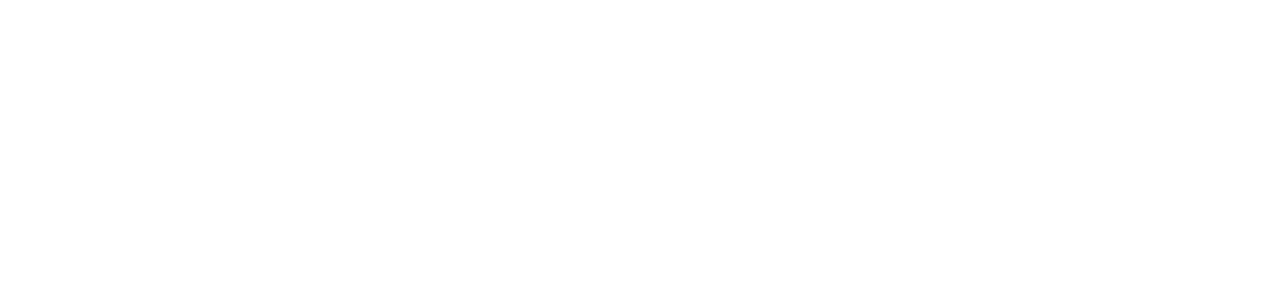
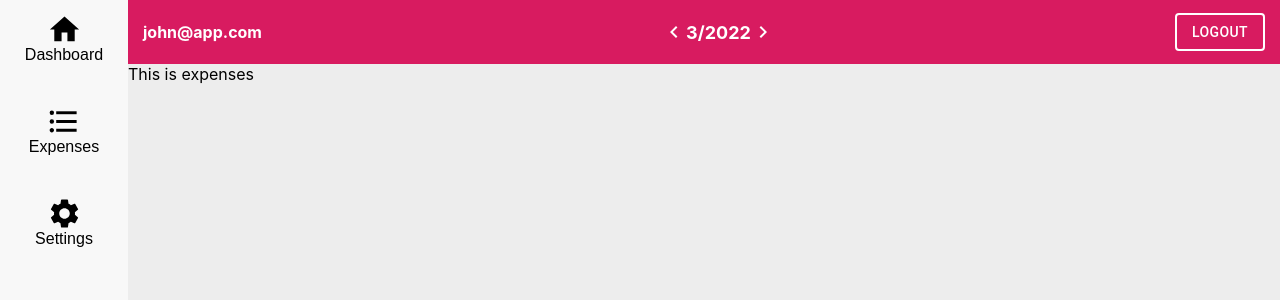
Before and after one commit to jilh/budget, a React (Create React App) app: page /app/expenses in a window 1280 px wide. Before the commit this address had no page. Shown: the top 300 px of the page. Built offline with nearby package versions, Linux system fonts and the light colour scheme.

Commit message:
Adde Settings and Expenses routing

```diff
--- a/src/App.css
+++ b/src/App.css
@@ -1,4 +1,151 @@
-.App {
+.dashboard-wrapper{
+  display: flex;
+  flex-direction: row;
+}
+.menu{
+  display: flex;
+  flex-direction: column;
+  width: 128px;
+  align-items: center;
+  box-sizing: border-box;
+  height: 100vh;
+  background-color: #f8f8f8;
+}
+.menu > button{
+  background: none;
+  border: none;
+  outline: none;
+  padding: 12px;
+  font-size: 16px;
+}
+.menu > button > p{
+  padding: 0;
+  margin-top: -5px;
+}
+.main-section{
+  background-color: #ededed;
+  flex: 1;
+  height: 100vh;
+}
+.app-bar{
+  background-color: #d81b60;
+  height: 64px;
+  display: flex;
+  flex-direction: row;
+  align-items: center;
+  justify-content: space-between;
+  padding-left: 15px;
+  padding-right: 15px;
+  color: #fff;
+}
+.app-bar > h4{
+  font-size: 18px;
+  display: flex;
+  flex-direction: row;
+  align-items: center;
+}
+.app-bar > .logout-button{
+  border: 2px solid #fff;
+  color: #fff;
+}
+.main-content{
+  padding: 20px;
+}
+.metrics-wrapper{
+  display: flex;
+  flex-direction: column;
+  align-items: center;
+  justify-content: center;
+}
+.metrics{
+  display: flex;
+  flex-direction: column;
+  width: 70%;
+}
+.metrics > .info{
+  display: flex;
+  flex-direction: row;
+  align-items: center;
+  justify-content: space-between;
+}
+.metrics > .info > p{
+  padding: 0;
+  margin: 0;
+}
+.progress-card{
+  margin-top: 20px;
+}
+.progress-bar-details{
+  display: flex;
+  flex-direction: column;
+  margin-top: 10px;
+  margin-bottom: 10px;
+}
+.progress-bar-details > .category-info{
+  display: flex;
+  flex-direction: row;
+  justify-content: space-between;
+  font-weight: lighter;
+}
+.progress-bar-details > .progress-info{
+  display: flex;
+  flex-direction: column;
+  position: relative;
+}
+.progress-info > .progress-metrics{
+  display: flex;
+  flex-direction: row;
+  justify-content: space-between;
+  position: absolute;
+  z-index: 1000;
+  width: 60%;
+  font-weight: lighter;
+  top: -2px;
+  left: 2px;
+}
+.progress-info > .progress-metrics > b:first-of-type{
+  color: #fff;
+}
+.progress-bar{
+  height: 20px !important;
+  border-radius: 4px;
+  background-color: #c6c6c6 !important;
+}
+.progress-bar > span{
+  border-radius: 4px;
+  background-color: #d81b60 !important;
+}
+
+
+
+
+
+
+
+
+
+
+
+
+
+
+
+
+
+
+
+
+
+
+
+
+
+
+
+
+
+
+/* .App {
   text-align: center;
 }
 
@@ -35,4 +182,4 @@
   to {
     transform: rotate(360deg);
   }
-}
+} */
--- a/src/App.js
+++ b/src/App.js
@@ -1,9 +1,27 @@
+import { Home, Settings, FormatListBulletedTwoTone, ChevronLeft, ChevronRight } from '@mui/icons-material';
+import { Button } from '@mui/material';
+import { Outlet } from 'react-router-dom';
 import './App.css';
 
-function App() {
-  return (
-    <div>Hello World</div>
-  )
+const App = () => {
+    return(
+        <div className="dashboard-wrapper">
+            <div className='menu'>
+                <button><Home fontSize='large'/><p>Dashboard</p></button>
+                <button><FormatListBulletedTwoTone fontSize='large' /><p>Expenses</p></button>
+                <button><Settings fontSize='large' /><p>Settings</p></button>
+            </div>
+
+            <div className='main-section'>
+                <div className='app-bar'>
+                    <b>john@app.com</b>
+                    <h4><ChevronLeft />  3/2022  <ChevronRight /></h4>
+                    <Button variant="outlined" className='logout-button'>Logout</Button>
+                </div>
+                <Outlet />
+            </div>
+        </div>
+    )
 }
 
 export default App;
--- a/src/components/Dashboard.js
+++ b/src/components/Dashboard.js
@@ -1,22 +1,8 @@
-import { Home, Settings, FormatListBulletedTwoTone, ChevronLeft, ChevronRight } from '@mui/icons-material';
-import { AppBar, Button, Card, CardContent, CardHeader, LinearProgress, Toolbar, Typography } from '@mui/material';
+import { Card, CardContent, LinearProgress } from '@mui/material';
 import '../styles/Dashboard.css';
 
 const Dashboard = () => {
     return(
-        <div className="dashboard-wrapper">
-            <div className='menu'>
-                <button><Home fontSize='large'/><p>Dashboard</p></button>
-                <button><FormatListBulletedTwoTone fontSize='large' /><p>Expenses</p></button>
-                <button><Settings fontSize='large' /><p>Settings</p></button>
-            </div>
-
-            <div className='main-section'>
-                <div className='app-bar'>
-                    <b>john@app.com</b>
-                    <h4><ChevronLeft />  3/2022  <ChevronRight /></h4>
-                    <Button variant="outlined" className='logout-button'>Logout</Button>
-                </div>
         <div className='main-content'>
             <Card>
                 <CardContent>
@@ -87,8 +73,6 @@
                 </CardContent>
             </Card>
         </div>
-            </div>
-        </div>
     )
 }
 
--- /dev/null
+++ b/src/components/Expenses.js
@@ -0,0 +1,7 @@
+const Expenses = () => {
+    return(
+        <div>This is expenses</div>
+    )
+}
+
+export default Expenses;
--- /dev/null
+++ b/src/components/Settings.js
@@ -0,0 +1,7 @@
+const Settings = () => {
+    return(
+        <div>This is Settings</div>
+    )
+}
+
+export default Settings;
--- a/src/index.js
+++ b/src/index.js
@@ -7,18 +7,22 @@
 import Signup from './components/Signup';
 import Recover from './components/Recover';
 import Dashboard from './components/Dashboard';
+import Expenses from './components/Expenses';
+import Settings from './components/Settings';
 
 const root = ReactDOM.createRoot(document.getElementById('root'));
 root.render(
   <React.StrictMode>
     <BrowserRouter>
       <Routes>
-        <Route path="/" index element={<App />} />
+        <Route path="/" element={ <App /> } />
           <Route path="login" element={<Login />} />
           <Route path="signup" element={ <Signup /> } />
           <Route path="recover" element={ <Recover /> } />
-          <Route path="app">
+          <Route path="app" element={ <App /> }>
             <Route path="dashboard" element={<Dashboard />} />
+            <Route path="expenses" element={ <Expenses /> } />
+            <Route path="settings" element={ <Settings /> } />
           </Route>
       </Routes>
     </BrowserRouter>
--- a/src/styles/Dashboard.css
+++ b/src/styles/Dashboard.css
@@ -9,6 +9,7 @@
     align-items: center;
     box-sizing: border-box;
     height: 100vh;
+    background-color: #f8f8f8;
 }
 .menu > button{
     background: none;
```
Lines whose indentation alone changed are shown as unchanged.
